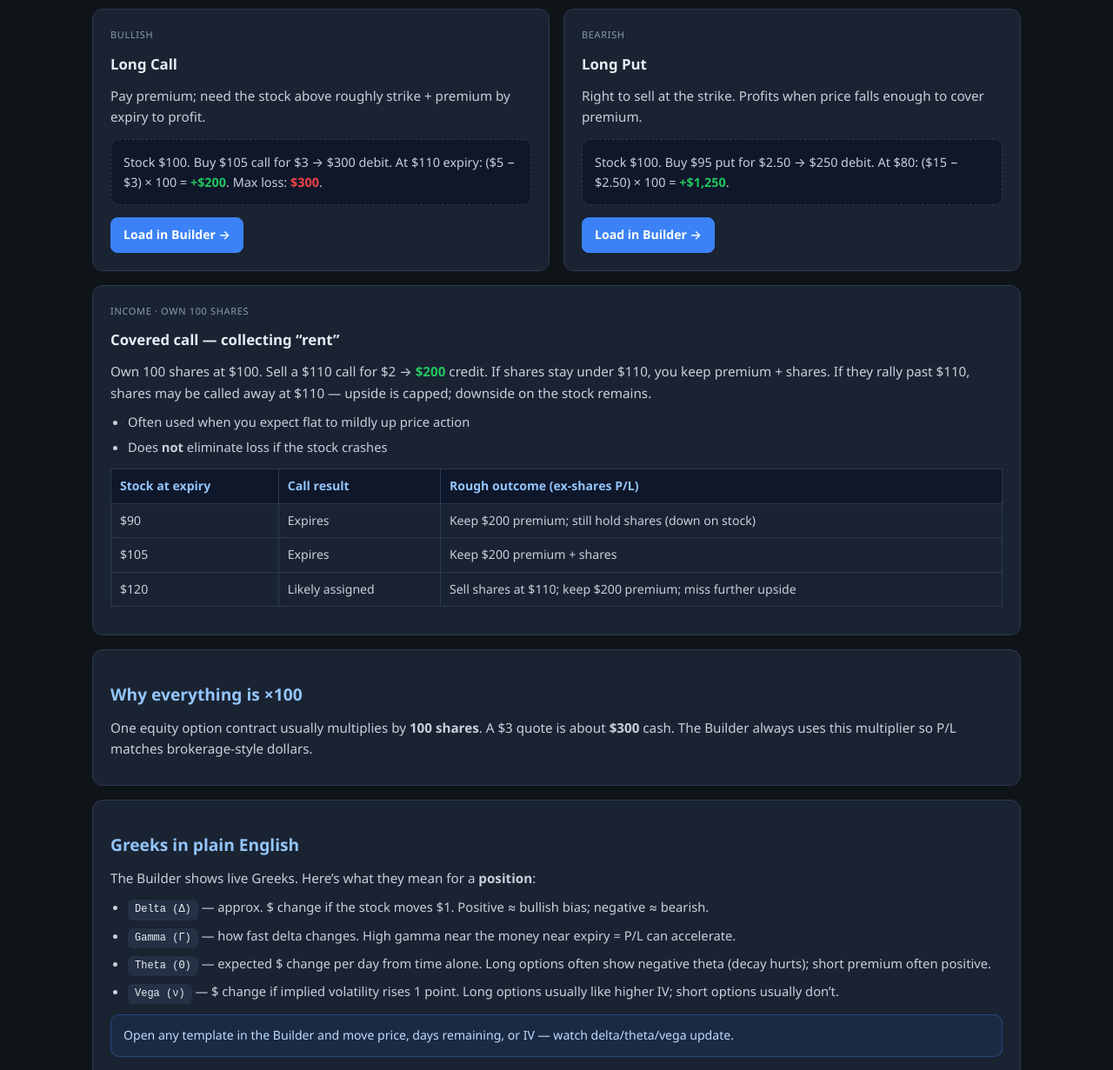
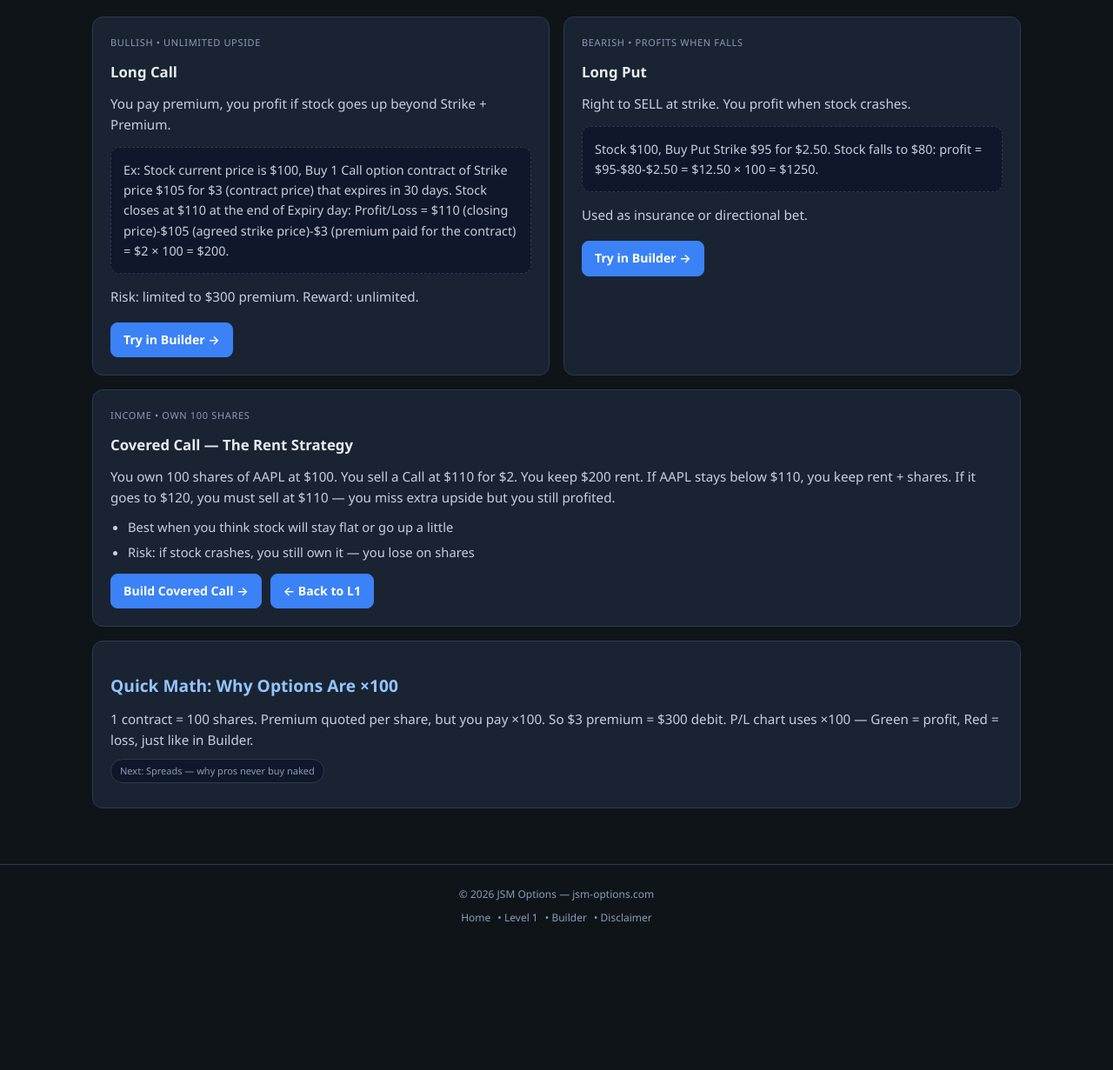
Before and after one commit to memoliro/jsm-options.com, a plain HTML site: page level2/index.html in a window 1280 px wide. Shown: the part 282-1513 px from the top of the page at 87% size. After the commit the page ends 1371 px from the top, so only its background shows below. Drawn offline with Linux system fonts and the light colour scheme.

Commit message:
Add files via upload

```diff
--- a/level2/index.html
+++ b/level2/index.html
@@ -2,114 +2,88 @@
 <html lang="en">
 <head>
   <meta charset="UTF-8">
-  <meta name="viewport" content="width=device-width, initial-scale=1">
+  <meta name="viewport" content="width=device-width,initial-scale=1">
   <title>Level 2: Your First Trades | JSM Options</title>
-  <meta name="description" content="Long Call, Long Put, Covered Call with real numbers, plus Greeks in plain English.">
+  <meta name="description" content="Long Call, Long Put, Covered Call explained with real numbers. Level 2.">
   <link rel="canonical" href="https://jsm-options.com/level2/">
   <link rel="stylesheet" href="/assets/style.css">
   <script async src="https://www.googletagmanager.com/gtag/js?id=G-BDL003RCN6"></script>
   <script>window.dataLayer=window.dataLayer||[];function gtag(){dataLayer.push(arguments);}gtag('js',new Date());gtag('config','G-BDL003RCN6');</script>
 </head>
 <body>
-<header class="site-header">
-  <div class="site-header-inner">
-    <a href="/" class="logo-link" aria-label="Home">
+<header>
+  <a href="/" class="logo-link" aria-label="JSM Options Home">
     <div class="logo">
       <div class="logo-icon">JSM</div>
       <div>
         <div style="font-weight:700">JSM Options</div>
-          <div style="font-size:11px;color:var(--muted)">Level 2 · First trades</div>
+        <div style="font-size:11px;color:#71717a">
+          <a href="/">jsm-options.com</a> • Beginner-friendly</div>
       </div>
     </div>
   </a>
   <nav class="nav">
-      <a href="/" >Home</a>
-      <a href="/level1/index.html" >L1 Basics</a>
+    <a href="/">Home</a>
+    <a href="/level1/index.html">L1 Basics</a>
     <a href="/level2/index.html" class="active">L2 Trades</a>
-      <a href="/level3/index.html" >L3 Spreads</a>
-      <a href="/level4/index.html" >L4 Advanced</a>
-      <a href="/builder/index.html" >Builder</a>
+    <a href="/builder/index.html">Builder</a>
   </nav>
-  </div>
 </header>
 
 <div class="wrap">
   <div class="hero">
-    <span class="badge">Level 2</span>
-    <h1>Long Call, Long Put, Covered Call — with real numbers</h1>
-    <p>Why a few hundred dollars of premium can control $10,000 of stock exposure — and where the risk still sits.</p>
+    <span class="badge">Level 2 • Your First Trades</span>
+    <h1>Long Call, Long Put, Covered Call — With Real Numbers.</h1>
+    <p>Level 1 gave you the idea. Now let's trade: why $300 can control $10,000 of stock, and where the risk really hides.</p>
   </div>
 
   <div class="grid2">
     <div class="card">
-      <div class="small">Bullish</div>
+      <div class="small">Bullish • Unlimited upside</div>
       <h3>Long Call</h3>
-      <p>Pay premium; need the stock above roughly strike + premium by expiry to profit.</p>
-      <div class="analogy">Stock $100. Buy $105 call for $3 → $300 debit. At $110 expiry: ($5 − $3) × 100 = <span class="profit">+$200</span>. Max loss: <span class="loss">$300</span>.</div>
-      <a class="btn" href="/builder/index.html?template=long_call">Load in Builder →</a>
+      <p>You pay premium, you profit if stock goes up beyond Strike + Premium.</p>
+      <div class="analogy">Ex: Stock current price is $100, Buy 1 Call option contract of Strike price $105 for $3 (contract price) that expires in 30 days. Stock closes at $110 at the end of Expiry day: Profit/Loss = $110 (closing price)-$105 (agreed strike price)-$3 (premium paid for the contract) = $2 × 100 = $200.</div>
+      <p>Risk: limited to $300 premium. Reward: unlimited.</p>
+      <a href="/builder/index.html" class="btn btn-ghost" style="margin-top:8px;display:inline-block">Try in Builder →</a>
     </div>
     <div class="card">
-      <div class="small">Bearish</div>
+      <div class="small">Bearish • Profits when falls</div>
       <h3>Long Put</h3>
-      <p>Right to sell at the strike. Profits when price falls enough to cover premium.</p>
-      <div class="analogy">Stock $100. Buy $95 put for $2.50 → $250 debit. At $80: ($15 − $2.50) × 100 = <span class="profit">+$1,250</span>.</div>
-      <a class="btn" href="/builder/index.html?template=long_put">Load in Builder →</a>
+      <p>Right to SELL at strike. You profit when stock crashes.</p>
+      <div class="analogy">Stock $100, Buy Put Strike $95 for $2.50. Stock falls to $80: profit = $95-$80-$2.50 = $12.50 × 100 = $1250.</div>
+      <p>Used as insurance or directional bet.</p>
+      <a href="/builder/index.html" class="btn btn-ghost" style="margin-top:8px;display:inline-block">Try in Builder →</a>
     </div>
   </div>
 
   <div class="card">
-    <div class="small">Income · own 100 shares</div>
-    <h3>Covered call — collecting “rent”</h3>
-    <p>Own 100 shares at $100. Sell a $110 call for $2 → <span class="profit">$200</span> credit. If shares stay under $110, you keep premium + shares. If they rally past $110, shares may be called away at $110 — upside is capped; downside on the stock remains.</p>
+    <div class="small">Income • Own 100 shares</div>
+    <h3>Covered Call — The Rent Strategy</h3>
+    <p>You own 100 shares of AAPL at $100. You sell a Call at $110 for $2. You keep $200 rent. If AAPL stays below $110, you keep rent + shares. If it goes to $120, you must sell at $110 — you miss extra upside but you still profited.</p>
     <ul>
-      <li>Often used when you expect flat to mildly up price action</li>
-      <li>Does <b>not</b> eliminate loss if the stock crashes</li>
+      <li>Best when you think stock will stay flat or go up a little</li>
+      <li>Risk: if stock crashes, you still own it — you lose on shares</li>
     </ul>
-    <div class="table-wrap">
-      <table>
-        <thead><tr><th>Stock at expiry</th><th>Call result</th><th>Rough outcome (ex-shares P/L)</th></tr></thead>
-        <tbody>
-          <tr><td>$90</td><td>Expires</td><td>Keep $200 premium; still hold shares (down on stock)</td></tr>
-          <tr><td>$105</td><td>Expires</td><td>Keep $200 premium + shares</td></tr>
-          <tr><td>$120</td><td>Likely assigned</td><td>Sell shares at $110; keep $200 premium; miss further upside</td></tr>
-        </tbody>
-      </table>
+    <div style="margin-top:12px;display:flex;gap:10px">
+      <a class="btn btn-ghost" href="/builder/index.html">Build Covered Call →</a>
+      <a class="btn btn-ghost" href="/level1/index.html">← Back to L1</a>
     </div>
   </div>
 
   <div class="card">
-    <h2>Why everything is ×100</h2>
-    <p>One equity option contract usually multiplies by <b>100 shares</b>. A $3 quote is about <b>$300</b> cash. The Builder always uses this multiplier so P/L matches brokerage-style dollars.</p>
-  </div>
-
-  <div class="card">
-    <h2>Greeks in plain English</h2>
-    <p>The Builder shows live Greeks. Here’s what they mean for a <b>position</b>:</p>
-    <ul>
-      <li><span class="term">Delta (Δ)</span> — approx. $ change if the stock moves $1. Positive ≈ bullish bias; negative ≈ bearish.</li>
-      <li><span class="term">Gamma (Γ)</span> — how fast delta changes. High gamma near the money near expiry = P/L can accelerate.</li>
-      <li><span class="term">Theta (Θ)</span> — expected $ change per day from time alone. Long options often show negative theta (decay hurts); short premium often positive.</li>
-      <li><span class="term">Vega (ν)</span> — $ change if implied volatility rises 1 point. Long options usually like higher IV; short options usually don’t.</li>
-    </ul>
-    <div class="note">Open any template in the Builder and move price, days remaining, or IV — watch delta/theta/vega update.</div>
-  </div>
-
-  <div class="warn"><strong>Common mistakes:</strong> treating premium quotes as total cash (forget ×100); ignoring that long options can go to zero; selling naked calls without understanding theoretically unlimited risk.</div>
-
-  <div class="card" style="text-align:center">
-    <h3>Next: defined risk</h3>
-    <p>Vertical spreads and iron condors — why many traders prefer a known max loss.</p>
-    <div style="display:flex;gap:10px;justify-content:center;flex-wrap:wrap;margin-top:12px">
-      <a class="btn" href="/level3/index.html">Level 3 →</a>
-      <a class="btn btn-secondary" href="/builder/index.html">Open Builder</a>
-    </div>
+    <h2>Quick Math: Why Options Are ×100</h2>
+    <p>1 contract = 100 shares. Premium quoted per share, but you pay ×100. So $3 premium = $300 debit. P/L chart uses ×100 — Green = profit, Red = loss, just like in Builder.</p>
+    <span class="badge">Next: Spreads — why pros never buy naked</span>
   </div>
 </div>
 
 <footer>
-  <div>Educational only — not financial advice.</div>
+  <div>© 2026 <a href="https://jsm-options.com">JSM Options</a> — <a href="/">jsm-options.com</a></div>
   <div class="footer-links">
-    <a href="/">Home</a><a href="/level1/index.html">L1</a><a href="/level3/index.html">L3</a><a href="/builder/index.html">Builder</a><a href="/disclaimer/index.html">Disclaimer</a>
+    <a href="/">Home</a>
+    <a href="/level1/index.html">• Level 1 </a>
+    <a href="/builder/index.html">• Builder </a>
+    <a href="/disclaimer.html">• Disclaimer</a>
   </div>
 </footer>
 </body>
```
Lines whose indentation alone changed are shown as unchanged.
